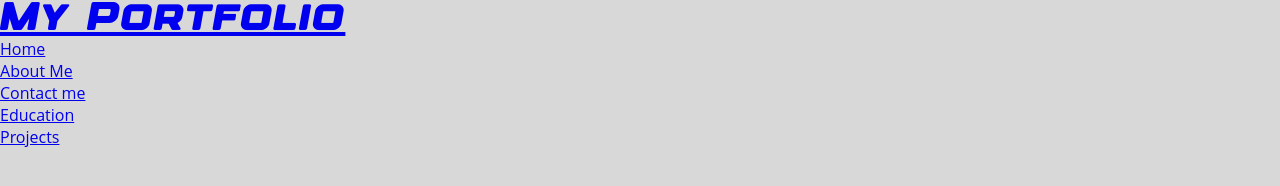
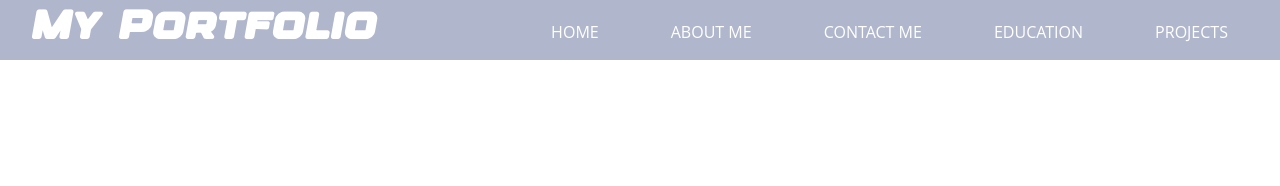
Before and after one commit to AmmaarahF/PersonalProfile, a plain HTML site: page Projects.html in a window 1280 px wide. Drawn offline with Linux system fonts and the light colour scheme.

Commit message:
project and education nav bar

```diff
--- a/Projects.html
+++ b/Projects.html
@@ -10,28 +10,131 @@
 <title>About Us</title>
 <style>
     body{
-    height: 100vh;
-    background-color: #D9D8D9;
+        width: 100%;
+        height: 100%;
+        background-color: white;
         background-size: cover;
         background-position: center;
     }
+    .navbar{
+       width: 100%;
+       display:flex;
+       flex-wrap: nowrap;
+       align-items: center;
 
+    }
+    .navbar ul li{
+        list-style: none;
+        display: inline-block;
+        position: relative;
+        margin: 0 20px;
+    }
+
+    .navbar ul li a{
+        text-transform: uppercase;
+    }
+    .navbar ul li::after{
+        content: '';
+        height: 3px;
+        width: 0;
+        background: white;
+        position: absolute;
+        left: 0;
+        bottom: -10px;
+        transition: 0.5s;
+        margin-bottom: 2px;
+    }
+    .navbar ul li:hover::after{
+        width: 100%;
+    }
+    .icon, a{
+        padding-bottom: 5px;
+    }
+    a{
+        float: left;
+        padding-top: 9px;
+        text-decoration: none;
+        color: white;
+        font-size: 1rem;
+    }
+    a:hover{
+        color:black;
+    }
+    header{
+        background-color: #b0b7cc;
+        position: relative;
+        padding: 0 2rem;
+    }
+    .navbar{
+        height: 60px;
+        margin: 0 auto;
+        display: flex;
+        align-items: center;
+        justify-content: space-between;
+    }
+
+    .navbar .icon a{
+        display: flex;
+        flex-wrap:nowrap;
+        font-size: 1.5rem;
+        font-weight: bold;
+        padding-top: 6px;
+    }
+    .navbar .links {
+        display: flex;
+        gap: 2rem;
+
+    }
+    .Head-container .heading-start{
+        text-align: center;
+    }
+    .touch{
+       width: 100%;
+       white-space: nowrap;
+       overflow: hidden;
+
+    }
+    .touch::before{
+        color: #273248;
+    }
+    .touch::after {
+        content: "Me.";
+        position: absolute;
+        display: inline-block;
+        padding-left: 6px;
+        padding-top: 3px;
+        font-size: 34pt;
+        border-right: 5px solid;
+        vertical-align: middle;
+        white-space: nowrap; /* Ensures it doesn't wrap */
+        overflow: hidden; /* Hides overflow */
+        animation: typing 4s steps(3) infinite;
+    }
+    @keyframes typing {
+        0% {
+            width: 0;
+        }
+        5.9% {
+            width: 4.9%;
+        }
+
+    }
     </style>
 
     </head>
     <body>
         <header>
-    <div class="navbar">
-        <div class="icon"><a href="index.html"  style="font-family: 'Designer'; font-size: 40px; letter-spacing: 1px;">My Portfolio</a></div>
+            <nav class="navbar">
+                <div class="icon"><a href="index.html" style="font-family: 'Designer'; font-size: 40px; letter-spacing: 1px;">My Portfolio</a></div>
                 <ul class="links">
                     <li><a href="index.html">Home</a></li>
                     <li><a href="AboutMe.html">About Me</a></li>
-            <li><a href="ContactMe.html">Contact me</a></li>
+                    <li><a href="ContactMe.html">Contact Me</a></li>
                     <li><a href="Education.html">Education</a></li>
                     <li><a href="Projects.html">Projects</a></li>
                 </ul>
                 </div>
-    </div>
+            </nav>
         </header>
     </body>
     </html>
```
Also changed, not shown: AboutMe.html (+1 -1 lines), ContactMe.html (+2 -2 lines), Education.html (+109 -5 lines). Lines whose indentation alone changed are shown as unchanged.
